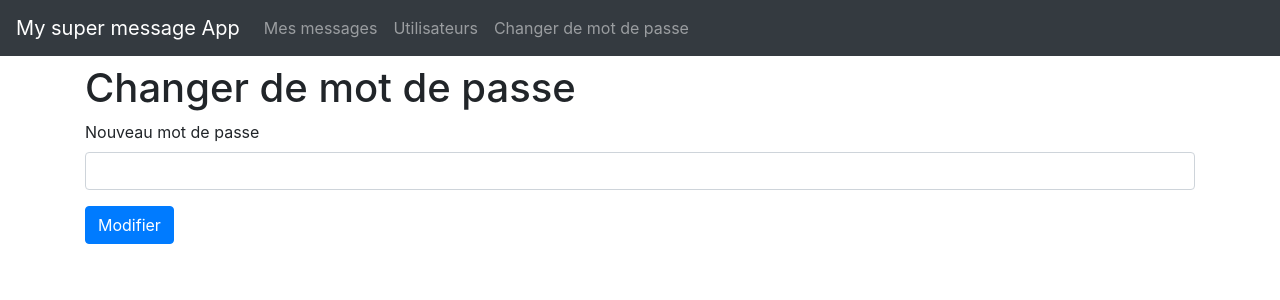
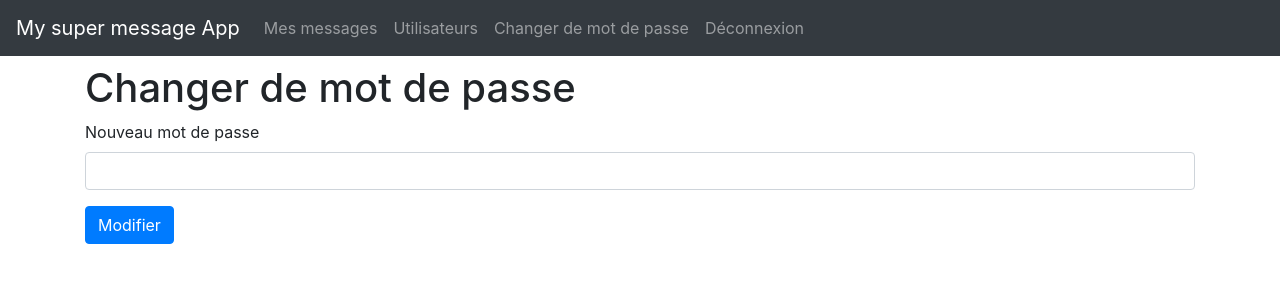
Before and after one commit to TheSnekySnek/HEIG-STI-Projet1, a PHP site: page /views/users/change_password.php in a window 1280 px wide. Shown: the top 300 px of the page. Run offline with PHP 8.4, Linux system fonts and the light colour scheme; the visitor is signed in with stand-in values (Sample User, id 1).

Commit message:
Hide show_users if not admin

```diff
--- a/site/html/views/nav.php
+++ b/site/html/views/nav.php
@@ -1,5 +1,5 @@
 <nav class="navbar navbar-expand-lg navbar-dark bg-dark">
-    <a class="navbar-brand" href="#">My super message App</a>
+    <a class="navbar-brand" href="/views/messages/messages.php">My super message App</a>
     <button class="navbar-toggler" type="button" data-toggle="collapse" data-target="#navbarSupportedContent" aria-controls="navbarSupportedContent" aria-expanded="false" aria-label="Toggle navigation">
         <span class="navbar-toggler-icon"></span>
     </button>
@@ -9,11 +9,21 @@
             <li class="nav-item">
                 <a class="nav-link" href="/views/messages/messages.php">Mes messages</a>
             </li>
+            <?php
+            session_start();
+                if($_SESSION['admin']){
+                    ?>
+                    <li class="nav-item">
+                        <a class="nav-link" href="/views/users/show_users.php">Utilisateurs </a>
+                    </li>
+                    <?php
+                }
+            ?>
             <li class="nav-item">
-                <a class="nav-link" href="/views/users/show_users.php">Utilisateurs </a>
+                <a class="nav-link" href="/views/users/change_password.php">Changer de mot de passe </a>
             </li>
             <li class="nav-item">
-                <a class="nav-link" href="/views/users/change_password.php">Changer de mot de passe </a>
+                <a class="nav-link" href="/controllers/users/logout_user.php">Déconnexion</a>
             </li>
         </ul>
     </div>
```
